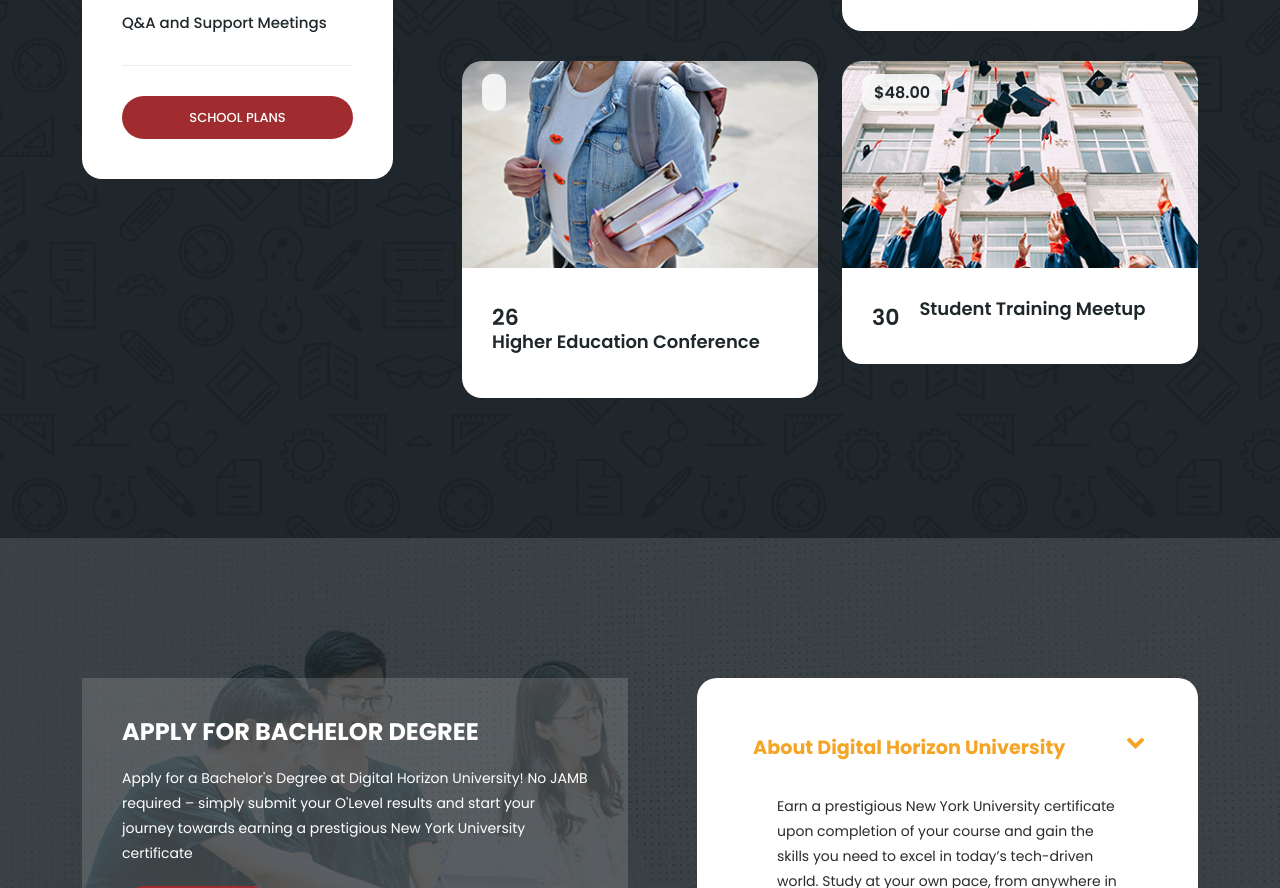
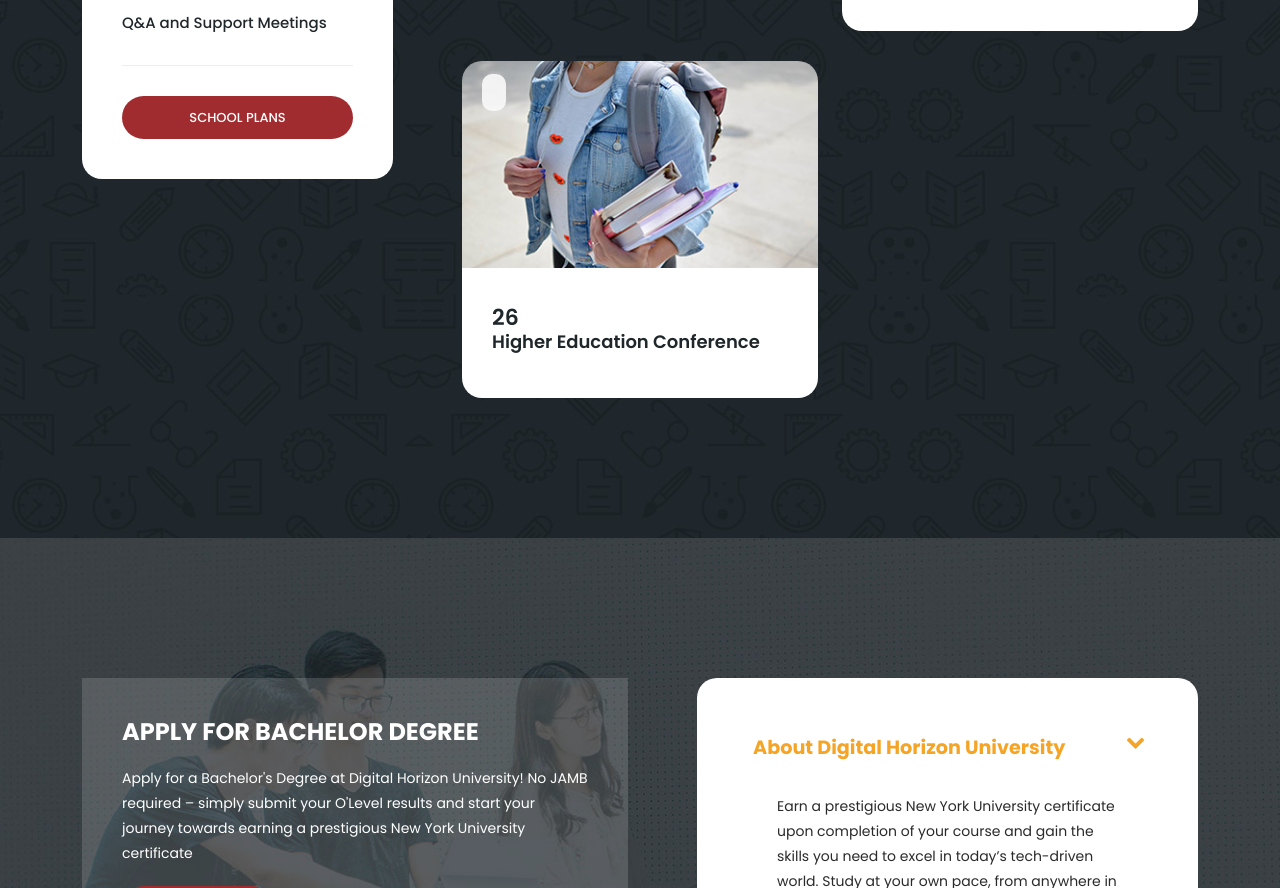
Before and after one commit to ghostshadow526/digitalhorizonuniversity, a plain HTML site: page index.html in a window 1280 px wide. Shown: the part 1487-2375 px from the top of the page. Drawn offline with nearby package versions, Linux system fonts and the light colour scheme.

Commit message:
first commit

```diff
--- a/index.html
+++ b/index.html
@@ -63,7 +63,6 @@ https://templatemo.com/tm-569-edu-meeting
                       <!-- ***** Logo Start ***** -->
                       <a href="index.html" class="logo">
                            𝕯𝖎𝖌𝖎𝖙𝖆𝖑 𝕳𝖔𝖗𝖎𝖟𝖔𝖓 𝖀𝖓𝖎𝖛𝖊𝖗𝖘𝖎𝖙𝖞
-                           IN AFFILIATION WITH 𝕹𝕰𝖂 𝖄𝕺𝕽𝕶 𝖀𝕹𝕴𝖁𝕰𝕽𝕾𝕴𝕿𝖄
                       </a>
                       <!-- ***** Logo End ***** -->
                       <!-- ***** Menu Start ***** -->
@@ -255,19 +254,6 @@ https://templatemo.com/tm-569-edu-meeting
                 </div>
               </div>
             </div>
-            <div class="col-lg-6">
-              <div class="meeting-item">
-                <div class="thumb">
-                  <div class="price">
-                    <span>$48.00</span>
-                  </div>
-                  <a href="meeting-details.html"><img src="assets/images/meeting-04.jpg" alt="Student Training"></a>
-                </div>
-                <div class="down-content">
-                  <div class="date">
-                    <h6> <span>30</span></h6>
-                  </div>
-                  <a href="meeting-details.html"><h4>Student Training Meetup</h4></a>
 
                 </div>
               </div>
```
